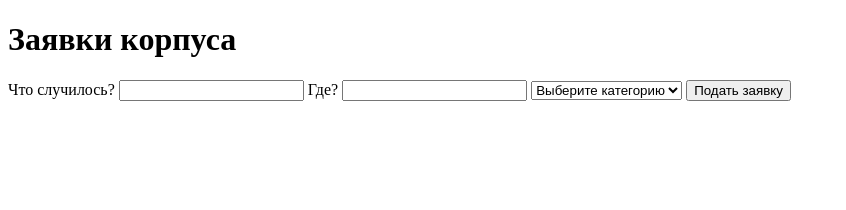
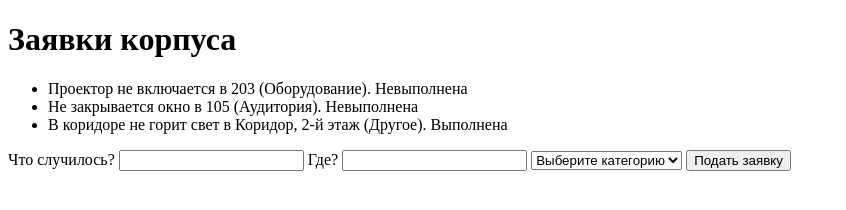
Before and after one commit to Tirabat/proverothai, a plain HTML site: page index.html in a window 1280 px wide. Shown: the whole page, without its empty margins (0-846 px from the left). Drawn offline with Linux system fonts and the light colour scheme.

Commit message:
3 задание сделано

```diff
--- a/index.html
+++ b/index.html
@@ -8,6 +8,7 @@
 </head>
 <body>
     <h1>Заявки корпуса</h1>
+    <ul id="ticketList"></ul>
     <label for="title">Что случилось?</label>
     <input type="text" id="title">
     <label for="room">Где?</label>
--- a/index.js
+++ b/index.js
@@ -8,7 +8,7 @@ const ticketList = document.getElementById("ticketList")
 const tickets = [
     { title: 'Проектор не включается', room: '203', category: 'Оборудование', done: false },
     { title: 'Не закрывается окно', room: '105', category: 'Аудитория', done: false },
-    { title: 'В коридоре не горит свет', room: 'Коридор, 2-й этаж', category: 'Другое', done: false }
+    { title: 'В коридоре не горит свет', room: 'Коридор, 2-й этаж', category: 'Другое', done: true }
 ]
 
 complete.addEventListener('click', () => {
@@ -50,7 +50,7 @@ function render() {
     tickets.forEach((ticket) => {
         const li = document.createElement('li')
         const status = ticket.done ? 'Выполнена' : 'Невыполнена'
-        li.textContent = ticket.title + ' — ' + ticket.room
+        li.textContent = ticket.title + ' в ' + ticket.room
             + ' (' + ticket.category + '). ' + status
         ticketList.append(li)
     })
```
